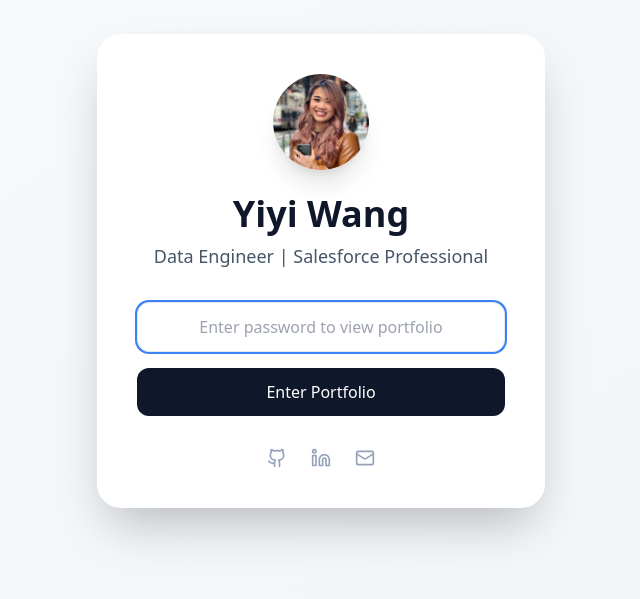
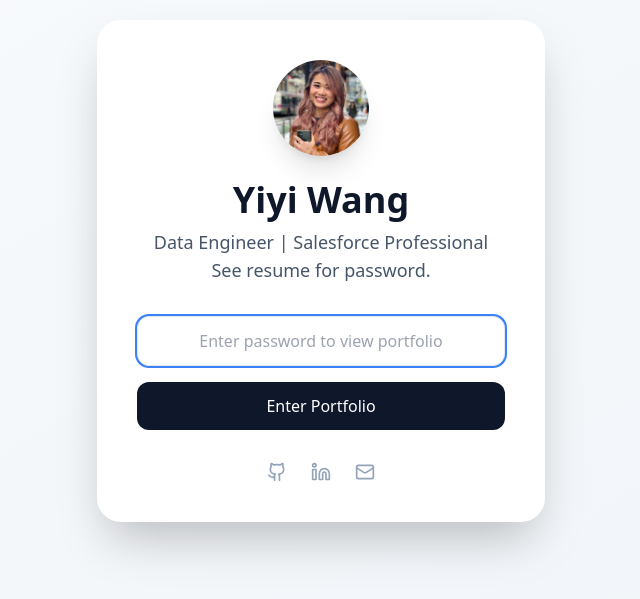
Before and after one commit to yiyiwang59/portfolio, a React (Create React App) app: page / in a window 1280 px wide. Shown: the part 129-728 px from the top of the page, without its empty margins (319-959 px from the left). Built offline with nearby package versions, Linux system fonts and the light colour scheme.

Commit message:
adjustments

```diff
--- a/src/components/LockScreen.js
+++ b/src/components/LockScreen.js
@@ -16,7 +16,7 @@ const LockScreen = ({
             <ProfileImage size="medium" />
           </div>
           <h1 className="text-4xl font-bold text-slate-900 mb-2">Yiyi Wang</h1>
-          <p className="text-lg text-slate-600">Data Engineer | Salesforce Professional</p>
+          <p className="text-lg text-slate-600">Data Engineer | Salesforce Professional <br /> See resume for password. </p>
         </div>
 
         <div className="space-y-4">
--- a/src/components/ProjectDetail.js
+++ b/src/components/ProjectDetail.js
@@ -1,5 +1,5 @@
 import React from 'react';
-import { ChevronRight, Github, ExternalLink } from 'lucide-react';
+import { ChevronRight } from 'lucide-react';
 import MarkdownRenderer from './MarkdownRenderer';
 
 const ProjectDetail = ({
@@ -96,14 +96,14 @@ const ProjectDetail = ({
           <div className="flex justify-between items-center mb-6">
             <h3 className="text-xl font-bold text-gray-900">Technical Documentation</h3>
             <div className="flex gap-4">
-              <button className="flex items-center gap-2 text-blue-600 hover:text-blue-700 font-medium">
+              {/* <button className="flex items-center gap-2 text-blue-600 hover:text-blue-700 font-medium">
                 <Github className="w-5 h-5" />
                 Repository
               </button>
               <button className="flex items-center gap-2 text-blue-600 hover:text-blue-700 font-medium">
                 <ExternalLink className="w-5 h-5" />
                 Live Demo
-              </button>
+              </button> */}
             </div>
           </div>
 
--- a/src/data/projects.js
+++ b/src/data/projects.js
@@ -13,7 +13,7 @@ export const projects = [
       {
         version: 'v1.0',
         title: 'Full Stack Web Application',
-        date: 'July 2024',
+        date: 'December 2024',
         stack: ['Python', 'Flask', 'SQLite', 'Bootstrap', 'JavaScript'],
         description: 'CS50 final project - complete web application with user authentication',
         highlights: [
@@ -27,7 +27,7 @@ export const projects = [
       {
         version: 'v0.1-beta',
         title: 'Airtable + Mochi Integration',
-        date: 'March 2024',
+        date: 'July 2024',
         stack: ['Python', 'Airtable API', 'Mochi API'],
         description: 'Initial proof of concept using Airtable as database and Mochi for flashcards',
         highlights: [
@@ -53,7 +53,7 @@ export const projects = [
       {
         version: 'v1.0',
         title: 'Production Pipeline',
-        date: 'December 2024',
+        date: 'August 2025',
         stack: ['Python', 'TypeScript', 'Airflow', 'AWS', 'Supabase'],
         description: 'Full production pipeline with async processing and batch optimization',
         highlights: [
```
